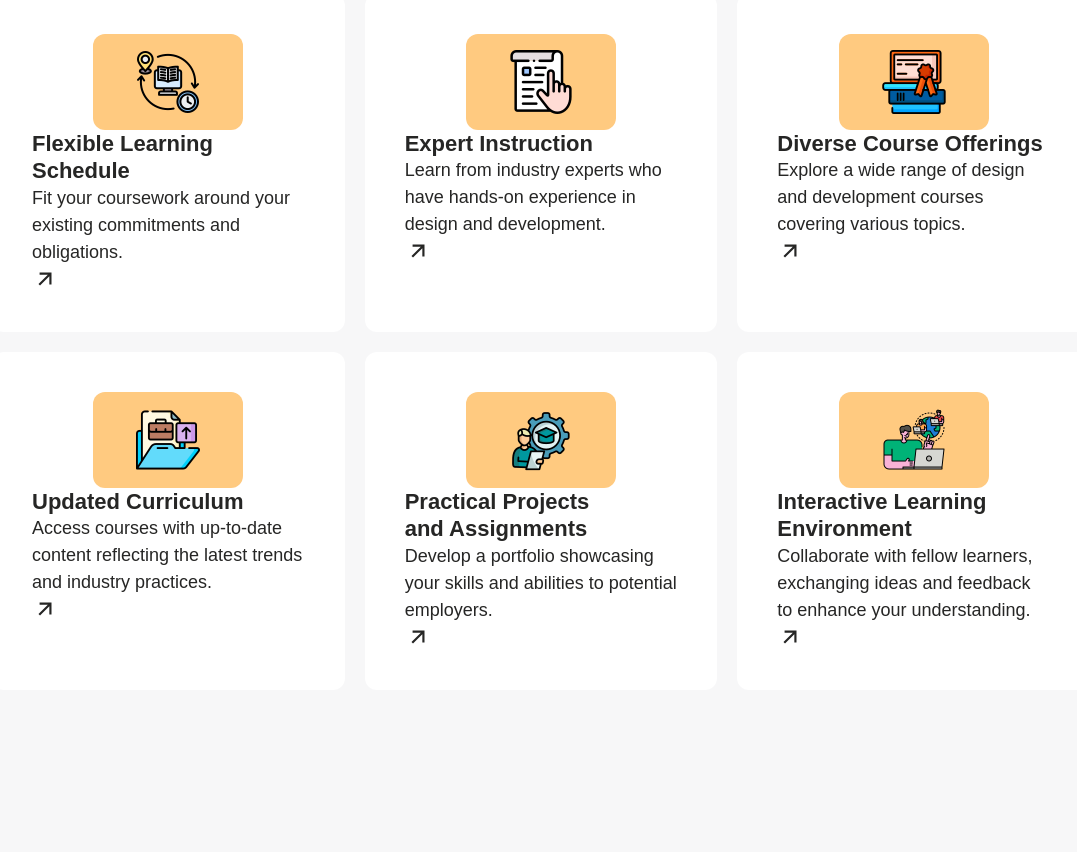
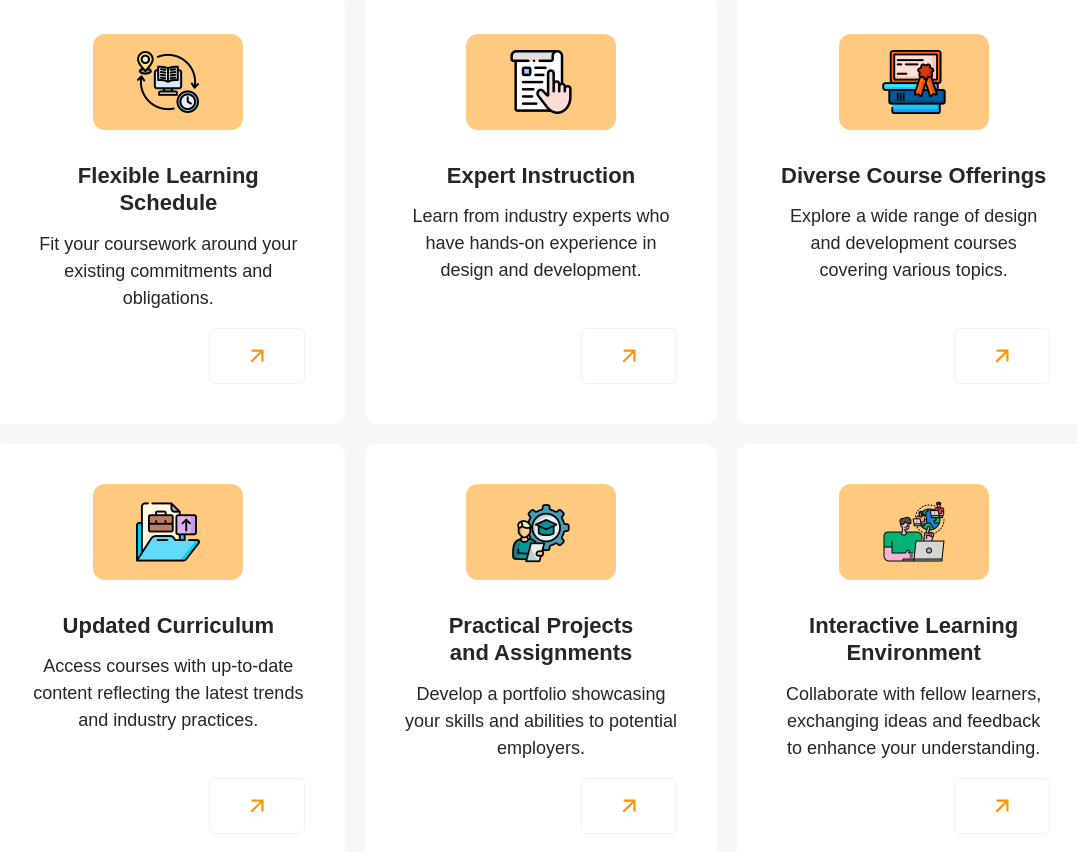
Before and after one commit to fahrypratama17/Project_React, a React (Vite) app in the folder e-learning-website/: page / in a window 1280 px wide. Shown: the part 1660-2512 px from the top of the page, without its empty margins (99-1176 px from the left). Before the commit the page ends 2350 px from the top, so only its background shows below. Built offline with nearby package versions, Linux system fonts and the light colour scheme.

Commit message:
feat: enhance Benefits component layout with improved styling and spacing

```diff
--- a/e-learning-website/src/components/Benefits.jsx
+++ b/e-learning-website/src/components/Benefits.jsx
@@ -16,18 +16,18 @@ const Benefits = () => {
           // Card
             <div className="bg-white p-10 flex flex-col rounded-xl" key={item.id}>
               {/* Icon */}
-              <div className="bg-orange-75 w-[55%] h-24 flex items-center justify-center mx-auto rounded-xl">
+              <div className="bg-orange-75 w-[55%] h-24 flex items-center justify-center mx-auto rounded-xl mb-8">
                 <img src={item.icon} alt={item.title} width={64} height={64} />
               </div>
               {/* Content */}
-              <div className="">
+              <div className="mb-4 text-center space-y-3.5">
                 <h4>{item.title}</h4>
                 <p>{item.text}</p>
               </div>
 
               {/* Button */}
-              <button>
-                <RiArrowRightUpLine size={26}/>
+              <button className="mt-auto ml-auto border border-white-95 w-24 h-14 flex items-center justify-center rounded-md text-orange-50 transition-colors hover:bg-orange-50 hover:text-white">
+                <RiArrowRightUpLine size={26} />
               </button>
             </div>
           ))}
```
